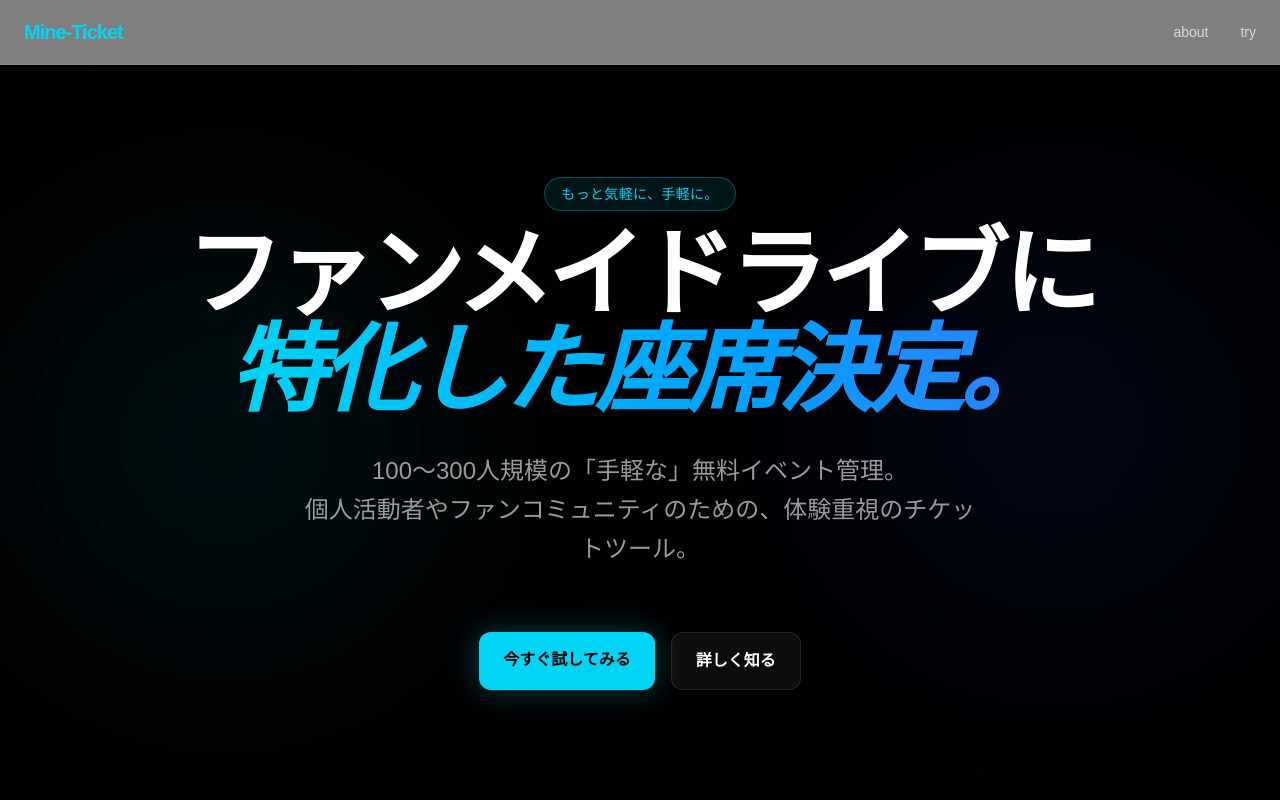
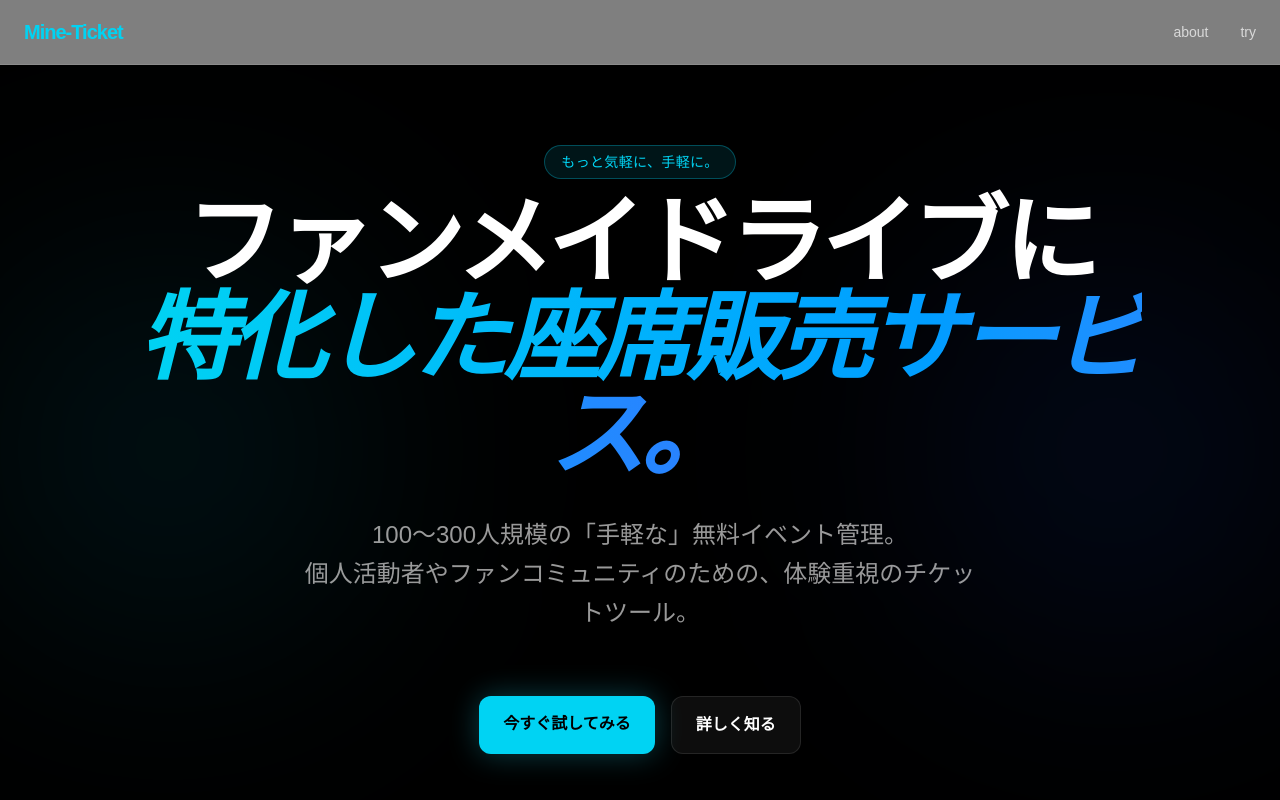
Before and after one commit to nmst0811/mine-ticket, a Next.js app: page / in a window 1280 px wide. Shown: the top 800 px of the page. Built offline with nearby package versions, Linux system fonts and the light colour scheme.

Commit message:
feat: add initial home page and update README.

```diff
--- a/src/app/page.tsx
+++ b/src/app/page.tsx
@@ -14,7 +14,7 @@ export default function Home() {
           <h1 className="text-4xl sm:text-6xl md:text-8xl font-extrabold tracking-tighter text-white">
             ファンメイドライブに<br />
             <span className="bg-gradient-to-r from-cyan-400 to-blue-500 bg-clip-text text-transparent italic">
-              特化した座席決定。
+              特化した座席販売サービス。
             </span>
           </h1>
           <p className="text-base sm:text-xl text-white/60 md:text-2xl font-light max-w-2xl mx-auto leading-relaxed">
```
Also changed, not shown: 1 other file (tests, documents, lock files or other folders).
